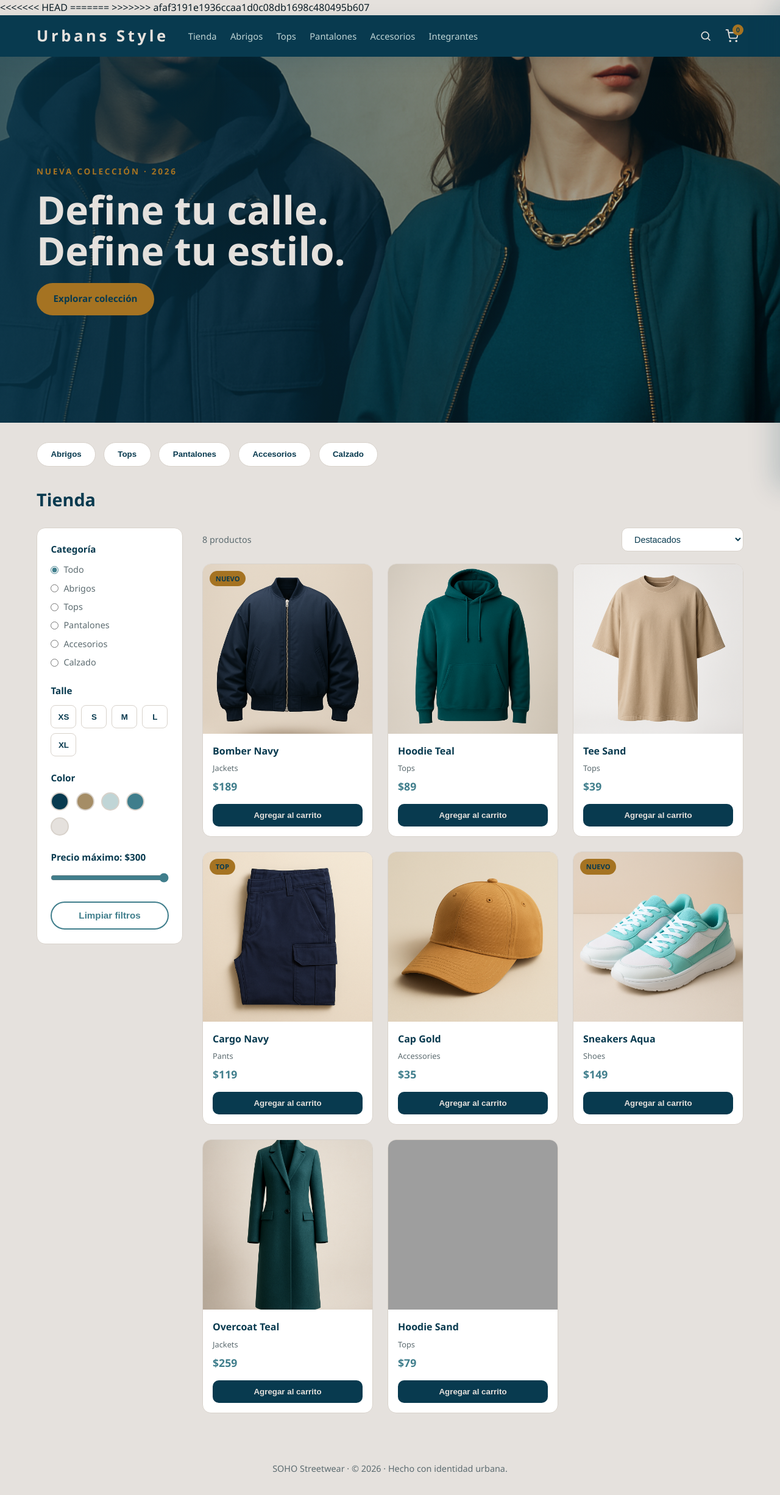
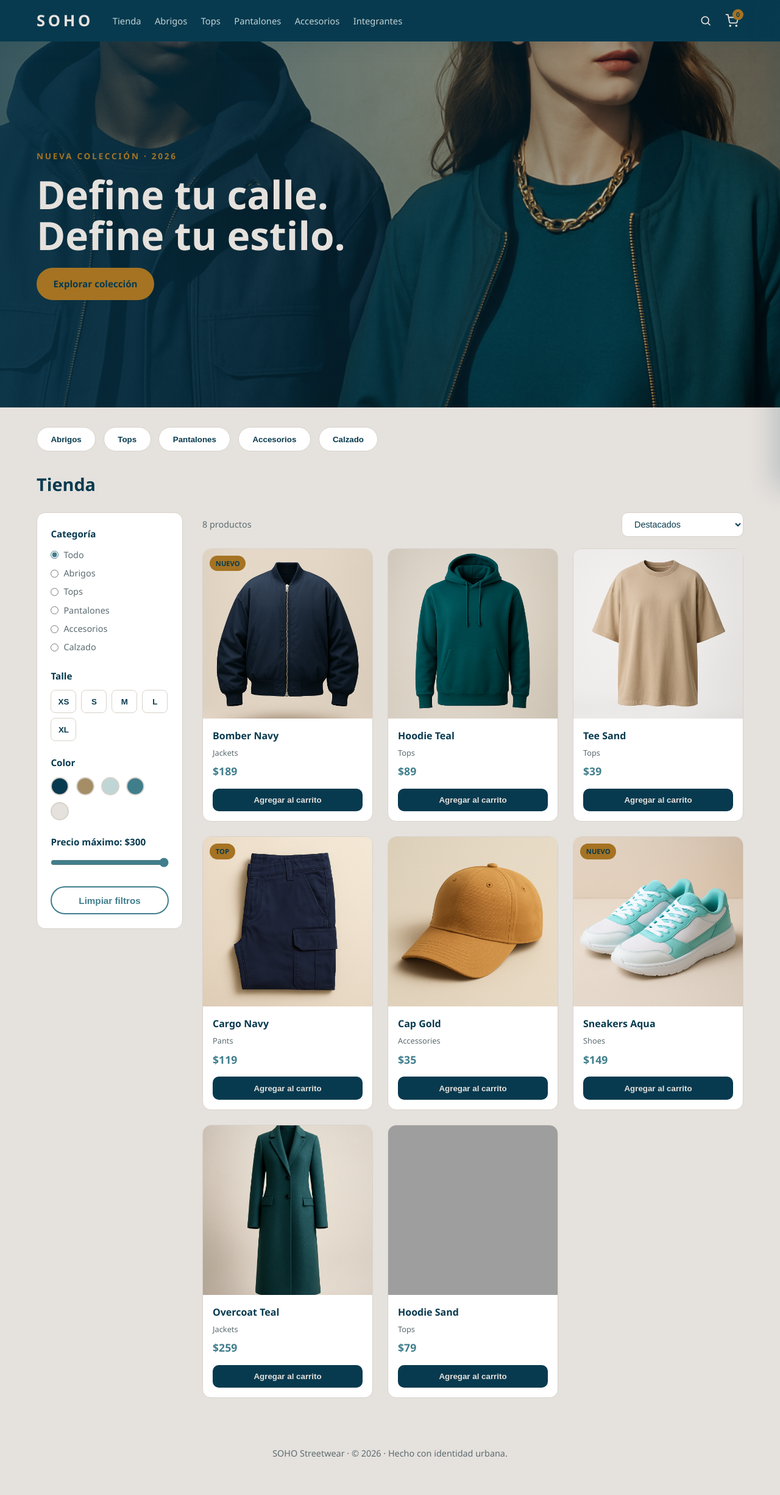
Before and after one commit to Lopezzz77/tienda-de-ropa, a Django app: page / in a window 1280 px wide. Shown: the whole page at 61% size. After the commit the page ends 2389 px from the top, so only its background shows below. Run offline with Django 5.2, Linux system fonts and the light colour scheme; grey boxes are pictures that could not be loaded.

Commit message:
Marketing

```diff
--- a/Project/Api/Templates/Base.html
+++ b/Project/Api/Templates/Base.html
@@ -1,28 +1,22 @@
 <!DOCTYPE html>
-
 {% load static %}
 <html lang="es" class="bg-sand">
 <head>
   <meta charset="UTF-8" />
   <meta name="viewport" content="width=device-width, initial-scale=1.0" />
-  <title>Urbans Style — Streetwear Store</title>
+  <title>SOHO — Streetwear Store</title>
   <meta name="description" content="Tienda de ropa urbana. Encuentra tu estilo." />
   <link rel="stylesheet" href="{% static 'css/styles.css' %}" />
 </head>
 <body>
-<<<<<<< HEAD
-  <!-- ===== HEADER fce   NAV FIJA ===== -->
-
-=======
-  <!-- ===== HEADER /  NAV FIJA ===== -->
->>>>>>> afaf3191e1936ccaa1d0c08db1698c480495b607
+  <!-- ===== HEADER / NAV FIJA. ===== -->
   <header class="header" id="header">
     <div class="header-inner">
       <button class="icon-btn menu-toggle" id="menuToggle" aria-label="Abrir menú" aria-expanded="false">
         <span></span><span></span><span></span>
       </button>
 
-      <a href="#" class="logo">Urbans Style</a>
+      <a href="#" class="logo">SOHO</a>
 
       <nav class="nav" id="nav" aria-label="Navegación principal">
         <a href="{% url 'Inicio' %}" class="nav-link" data-filter-cat="all">Tienda</a>
@@ -42,7 +36,7 @@
           <input type="search" id="searchInput" class="search-input" placeholder="Buscar prendas..." aria-label="Buscar productos" />
         </div>
 
-        <!-- Carritooo -->
+        <!-- Carrito -->
         <button class="icon-btn cart-toggle" id="cartToggle" aria-label="Abrir carrito">
           <svg viewBox="0 0 24 24" width="22" height="22" fill="none" stroke="currentColor" stroke-width="2"><circle cx="9" cy="21" r="1"/><circle cx="20" cy="21" r="1"/><path d="M1 1h4l2.68 13.39a2 2 0 0 0 2 1.61h9.72a2 2 0 0 0 2-1.61L23 6H6"/></svg>
           <span class="cart-count" id="cartCount">0</span>
@@ -51,9 +45,7 @@
     </div>
   </header>
 
-
-  <!-- ===== Hero ===== -->
-
+  <!-- ===== HERO ===== -->
   <section class="hero">
     <img src="{% static 'src/hero.png' %}" alt="Modelos con ropa urbana de la nueva colección" class="hero-img" />
     <div class="hero-content">
@@ -63,9 +55,7 @@
     </div>
   </section>
 
-
   <!-- ===== ACCESOS RÁPIDOS ===== -->
-
   <section class="quick-cats" aria-label="Categorías destacadas">
     <button class="quick-cat" data-filter-cat="jackets">Abrigos</button>
     <button class="quick-cat" data-filter-cat="tops">Tops</button>
@@ -74,8 +64,7 @@
     <button class="quick-cat" data-filter-cat="shoes">Calzado</button>
   </section>
 
-
-  <!-- ===== Shop ===== -->
+  <!-- ===== SHOP ===== -->
   <main class="shop" id="shop">
     <div class="shop-head">
       <h2 class="section-title">Tienda</h2>
```
